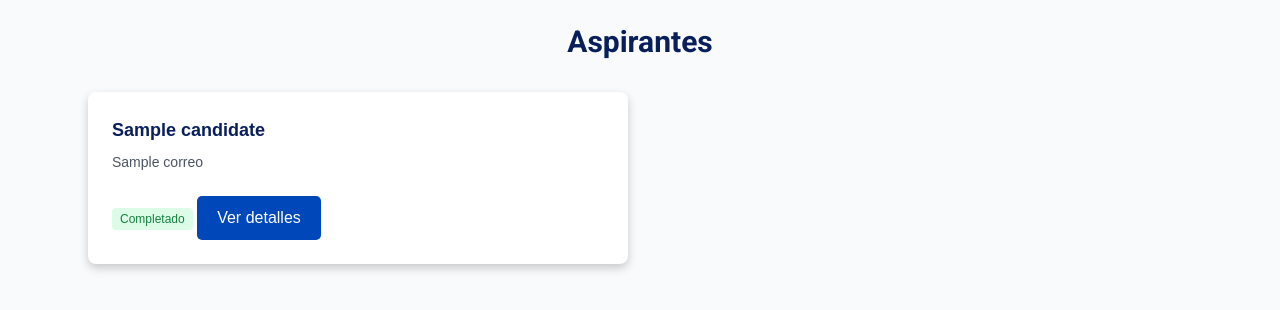
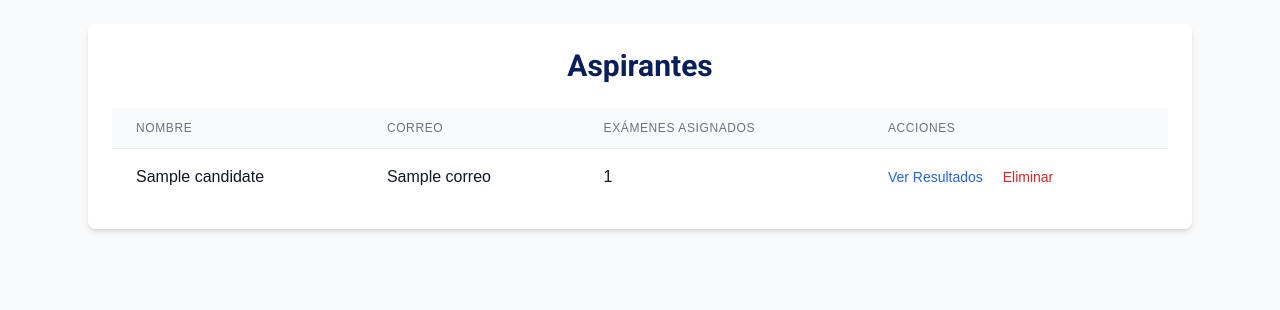
Before and after one commit to SistemasForgesa/RH-PSICOMETRICO, a FastAPI app: page /rh/aspirantes in a window 1280 px wide. Shown: the part 80-390 px from the top of the page. Run offline with FastAPI, Linux system fonts and the light colour scheme; a database or web service that is not in the repository returns one stand-in record (values such as "Sample title"); some libraries are stand-ins or nearby versions.

Commit message:
Update aspirantes.html

```diff
--- a/app/templates/aspirantes.html
+++ b/app/templates/aspirantes.html
@@ -1,21 +1,47 @@
 {% extends 'layout.html' %}{% block content %}
-<h1 class="text-3xl font-bold text-[#081f5c] mb-8">Aspirantes</h1>
+<section class="bg-white p-6 rounded-lg shadow-md mb-12"> {# Añadido clases para el estilo BBVA #}
+  <h1 class="text-3xl font-bold text-[#081f5c] mb-6 text-center">Aspirantes</h1> {# Añadido text-center #}
 
-<div class="grid md:grid-cols-2 gap-6">
-  {% for asp in aspirantes %}
-  <div class="card bg-white p-6">
-    <h3 class="text-lg font-bold mb-2">{{ asp.nombre }}</h3>
-    <p class="text-sm mb-2 text-gray-600">{{ asp.correo }}</p>
-    {% if asp.resultados %}
-      <span class="text-xs bg-green-100 text-green-700 px-2 py-1 rounded">Completado</span>
-    {% else %}
-      <span class="text-xs bg-yellow-100 text-yellow-700 px-2 py-1 rounded">Pendiente</span>
-    {% endif %}
-    <a href="/rh/resultados/{{ asp._id }}" class="btn-primary mt-4 inline-block">Ver detalles</a>
-  </div>
-  {% endfor %}
-  {% if aspirantes|length == 0 %}
-    <p class="text-gray-500 col-span-full">Aún no hay aspirantes registrados.</p>
+  {% if aspirantes %}
+    <div class="overflow-x-auto"> {# Para tablas responsivas #}
+      <table class="min-w-full divide-y divide-gray-200">
+        <thead class="bg-gray-50">
+          <tr>
+            <th scope="col" class="px-6 py-3 text-left text-xs font-medium text-gray-500 uppercase tracking-wider">
+              Nombre
+            </th>
+            <th scope="col" class="px-6 py-3 text-left text-xs font-medium text-gray-500 uppercase tracking-wider">
+              Correo
+            </th>
+            <th scope="col" class="px-6 py-3 text-left text-xs font-medium text-gray-500 uppercase tracking-wider">
+              Exámenes Asignados
+            </th>
+            <th scope="col" class="px-6 py-3 text-left text-xs font-medium text-gray-500 uppercase tracking-wider">
+              Acciones
+            </th>
+          </tr>
+        </thead>
+        <tbody class="bg-white divide-y divide-gray-200">
+          {% for aspirante in aspirantes %}
+            <tr>
+              <td class="px-6 py-4 whitespace-nowrap">{{ aspirante.nombre }}</td>
+              <td class="px-6 py-4 whitespace-nowrap">{{ aspirante.correo }}</td>
+              <td class="px-6 py-4 whitespace-nowrap">
+                {% for examen_id in aspirante.examenes_asignados %}
+                  {{ examen_id }}{% if not loop.last %}, {% endif %}
+                {% endfor %}
+              </td>
+              <td class="px-6 py-4 whitespace-nowrap text-sm font-medium">
+                <a href="/rh/resultados/{{ aspirante._id }}" class="text-blue-600 hover:text-blue-900 mr-4">Ver Resultados</a>
+                <a href="/rh/eliminar_aspirante/{{ aspirante._id }}" class="text-red-600 hover:text-red-900">Eliminar</a>
+              </td>
+            </tr>
+          {% endfor %}
+        </tbody>
+      </table>
+    </div>
+  {% else %}
+    <p class="text-center text-gray-600">No hay aspirantes registrados.</p>
   {% endif %}
-</div>
+</section>
 {% endblock %}
```
